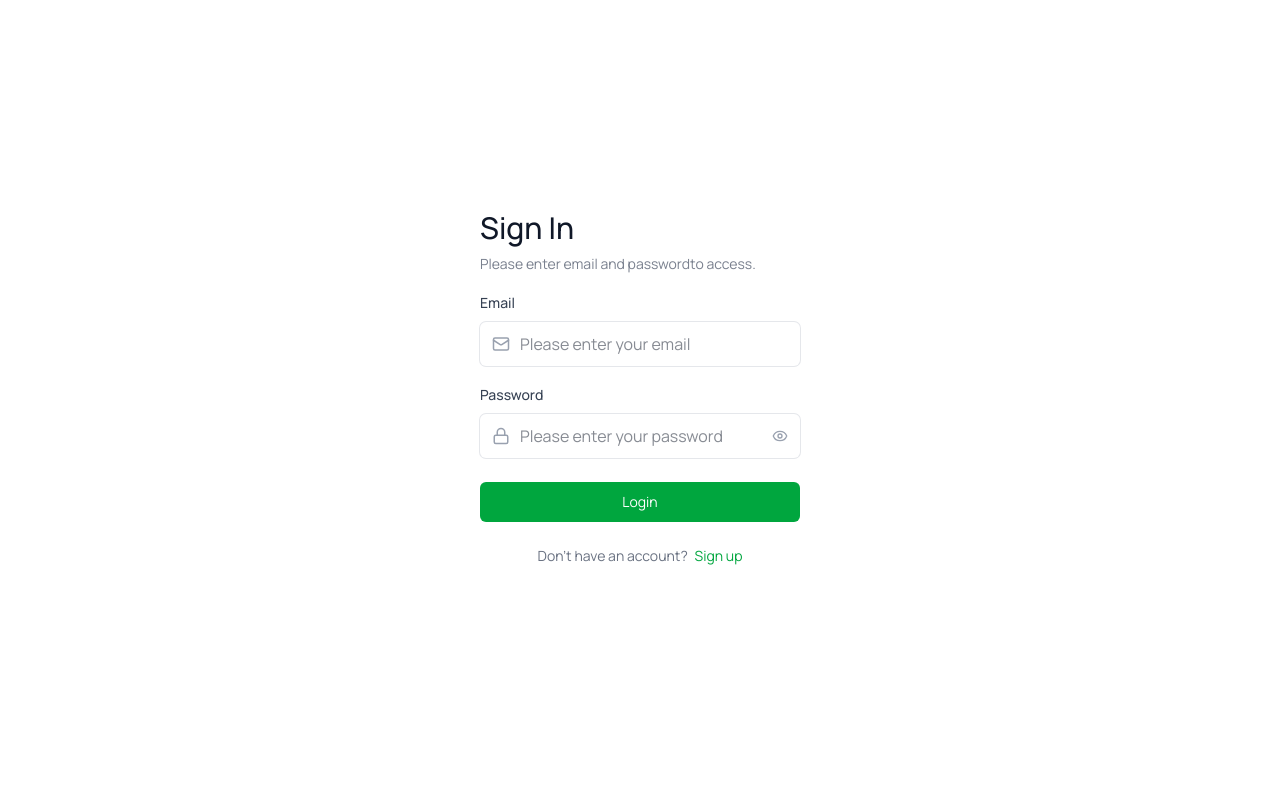
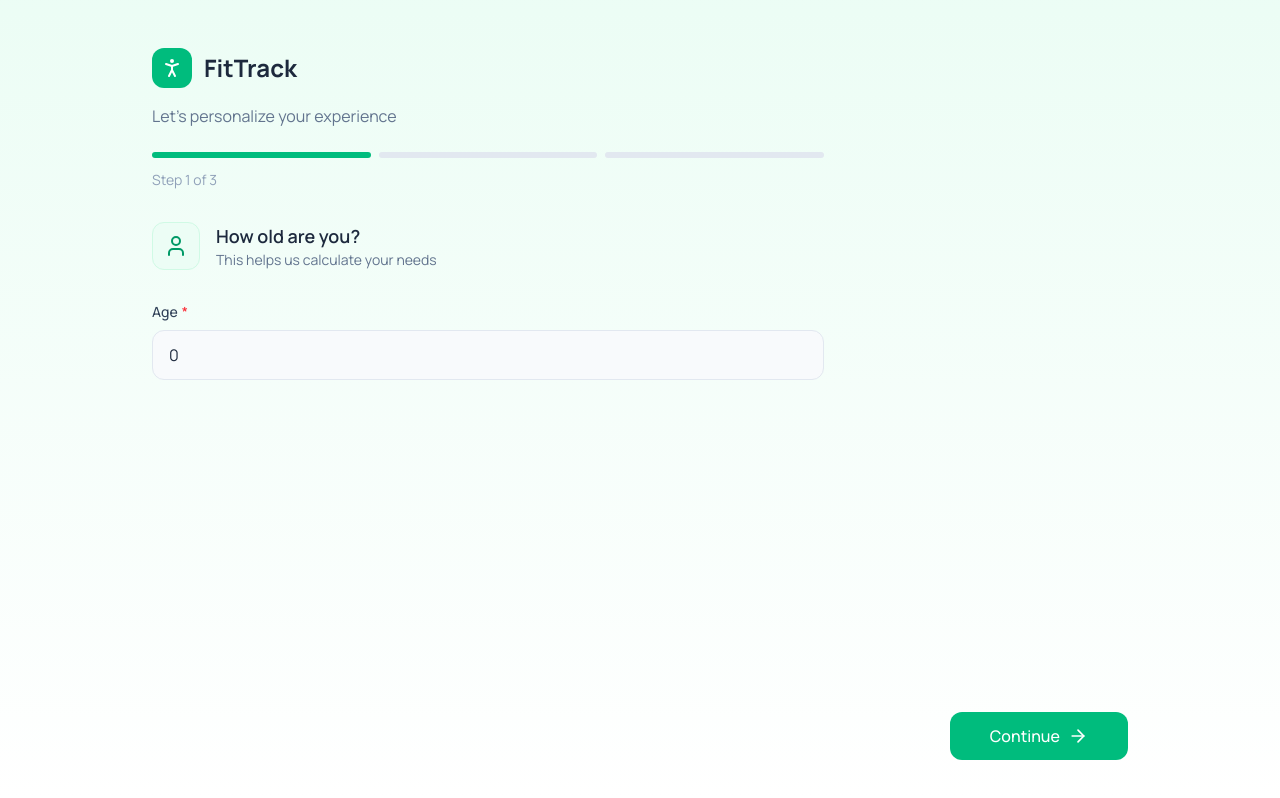
Before and after one commit to Vanshsharma3330/AI-Fitness-Tracker, a React app: page /onboarding in a window 1280 px wide. Before the commit this address led to /. Built offline with nearby package versions, Linux system fonts and the light colour scheme; sample sign-in values are in the browser's storage; the HTML template or start-up script is replaced by a standard one; a web font is replaced by a local one.

Commit message:
added the 3 step onboarding UI and functionality

```diff
--- a/src/App.tsx
+++ b/src/App.tsx
@@ -8,6 +8,7 @@ import { useAppContext } from "./context/AppContext"
 import Login from "./pages/Login"
 import Loading from "./components/Loading"
 import Onboarding from "./pages/Onboarding"
+import { Toaster } from "react-hot-toast"
 
 const App = () => {
   const { user, isUserFetched, onboardingCompleted } = useAppContext()
@@ -17,31 +18,35 @@ const App = () => {
   }
 
   return (
-    <Routes>
+    <>
+      <Toaster/>
+      <Routes>
       <Route path="/" element={<Login />} />
+      <Route path="/onboarding" element={user ? <Onboarding /> : <Navigate to="/" replace />} />
       <Route
         path="/dashboard"
         element={user ? <Layout /> : <Navigate to="/" replace />}
       >
         <Route
           index
-          element={user ? (onboardingCompleted ? <Dashboard /> : <Onboarding />) : null}
+          element={user ? (onboardingCompleted ? <Dashboard /> : <Navigate to="/onboarding" replace />) : null}
         />
         <Route
           path="food"
-          element={user ? (onboardingCompleted ? <FoodLog /> : <Onboarding />) : null}
+          element={user ? (onboardingCompleted ? <FoodLog /> : <Navigate to="/onboarding" replace />) : null}
         />
         <Route
           path="activity"
-          element={user ? (onboardingCompleted ? <ActivityLog /> : <Onboarding />) : null}
+          element={user ? (onboardingCompleted ? <ActivityLog /> : <Navigate to="/onboarding" replace />) : null}
         />
         <Route
           path="profile"
-          element={user ? (onboardingCompleted ? <Profile /> : <Onboarding />) : null}
+          element={user ? (onboardingCompleted ? <Profile /> : <Navigate to="/onboarding" replace />) : null}
         />
       </Route>
       <Route path="*" element={<Navigate to={user ? "/dashboard" : "/"} replace />} />
     </Routes>
+    </>
   )
 }
 
--- a/src/context/AppContext.tsx
+++ b/src/context/AppContext.tsx
@@ -11,48 +11,56 @@ export const AppProvider = ( {children} : {children: React.ReactNode} )=>{
     const navigate = useNavigate()
     const [user, setUser] = useState<User>(null)
     const [isUserFetched, setIsUserFetched] = useState(false)
-    const [onboardingCompleted, setOnboardingCompleted] = useState(false)
+    const [onboardingCompleted, setOnboardingCompleted] = useState(() => {
+        return localStorage.getItem('onboardingCompleted') === 'true'
+    })
     const [allFoodLogs, setAllFoodLogs] = useState<FoodEntry[]>([])
     const [allActivityLogs, setAllActivityLogs] = useState<ActivityEntry[]>([])
-
 
     const signup = async (credentials: Credentials)=>{
         const {data} = await mockApi.auth.register(credentials)
         setUser(data.user)
-        setOnboardingCompleted(true)
+        setOnboardingCompleted(false)
         localStorage.setItem('token', data.jwt)
+        localStorage.setItem('onboardingCompleted', 'false')
     }
 
     const login = async (credentials: Credentials)=>{
         const {data} = await mockApi.auth.login(credentials)
         setUser({...data.user, token: data.jwt})
-        setOnboardingCompleted(true)
+        const completed = localStorage.getItem('onboardingCompleted') === 'true'
+        setOnboardingCompleted(completed)
         localStorage.setItem('token', data.jwt)
     }
 
     const fetchUser = async(token: string)=>{
         const {data} = await mockApi.user.me()
         setUser({...data, token})
-        setOnboardingCompleted(true)
+        const completed = localStorage.getItem('onboardingCompleted') === 'true'
+        setOnboardingCompleted(completed)
         setIsUserFetched(true)
     }
 
     const logout = ()=>{
         localStorage.removeItem('token')
+        localStorage.removeItem('onboardingCompleted')
         setUser(null)
         setOnboardingCompleted(false)
         navigate('/')
     }
 
-
     useEffect(()=>{
         const token = localStorage.getItem('token')
         if(token){
-            setIsUserFetched(true)
-        }else{
+            fetchUser(token)
+        } else {
             setIsUserFetched(true)
         }
     }, [])
+
+    useEffect(() => {
+        localStorage.setItem('onboardingCompleted', String(onboardingCompleted))
+    }, [onboardingCompleted])
 
 
     const value = {
--- a/src/pages/Login.tsx
+++ b/src/pages/Login.tsx
@@ -2,6 +2,7 @@ import { AtSignIcon, EyeIcon, EyeOffIcon, LockIcon, MailIcon } from "lucide-reac
 import { useEffect, useState } from "react"
 import { useNavigate } from "react-router-dom"
 import { useAppContext } from "../context/AppContext"
+import { Toaster } from "react-hot-toast"
 
 
 const Login = () => {
@@ -35,6 +36,7 @@ const Login = () => {
 
   return (
     <>
+      <Toaster/>
       <main className="login-page-container">
         <form onSubmit={handleSubmit} className="login-form">
           <h2 className="text-3xl font-medium text-gray-900 dark:text-white">
--- a/src/pages/Onboarding.tsx
+++ b/src/pages/Onboarding.tsx
@@ -1,8 +1,201 @@
+import { ArrowLeft, ArrowRight, PersonStanding, ScaleIcon, Target, User } from "lucide-react"
+import { useState } from "react"
+import toast, { Toaster } from "react-hot-toast"
+import { useAppContext } from "../context/AppContext"
+import type { ProfileFormData, UserData } from "../types"
+import Input from "../components/ui/Input"
+import Button from "../components/ui/Button"
+import mockApi from "../assets/mockApi"
+import { ageRanges, goalOptions } from "../assets/assets"
+import Slider from "../components/ui/Slider"
+
+
+
 const Onboarding = () => {
+
+  const [step, setStep] = useState(1)
+  const {user, setOnboardingCompleted, fetchUser} = useAppContext()
+  const [formData, setFormData] = useState<ProfileFormData>({
+    age: 0,
+    weight: 0,
+    height: 0,
+    goal: 'maintain',
+    dailyCalorieIntake: 2000,
+    dailyCalorieBurn: 400,
+  })
+
+  const totalSteps = 3;
+
+  const updateField = (field: keyof ProfileFormData, value: string | number)=>{
+    setFormData({...formData, [field]: value})
+  }
+
+  const handleNext = async ()=>{
+    if(step === 1){
+      if(!formData.age || Number(formData.age) < 13 || Number(formData.age) > 120){
+        return toast("Age is required")
+      }
+    }
+    if(step < totalSteps){
+      setStep(step + 1);
+    }else{
+      const userData = {
+        ...formData,
+        age: formData.age,
+        weight: formData.weight,
+        height: formData.height ? formData.height : null,
+        createdAt: new Date().toISOString(),
+      };
+      localStorage.setItem('fitnessUser', JSON.stringify(userData))
+      await mockApi.user.update(user?.id || "", userData as unknown as Partial<UserData>)
+
+      toast.success("Profile updated successfully")
+      setOnboardingCompleted(true)
+      fetchUser(user?.token || "")
+    }
+  }
+
   return (
-    <div>
-      Onboarding
-    </div>
+    <>
+      <Toaster/>
+      <div className="onboarding-container">
+        {/* Header */}
+        <div className="p-6 pt-12 onboarding-wrapper">
+          <div className="flex items-center gap-3 mb-2">
+            <div className="w-10 h-10 rounded-xl bg-emerald-500 flex items-center justify-center">
+              <PersonStanding className="w-6 h-6 text-white" />
+            </div>
+            <h1 className="text-2xl font-bold text-slate-800 dark:text-white">FitTrack</h1>
+          </div>
+          <p className="text-slate-500 dar:text-slate-400 mt-4">
+            Let's personalize your experience
+          </p>
+        </div>
+        {/* Progress Indiacator */}
+        <div className="px-6 mb-8 onboarding-wrapper">
+          <div className="flex gap-2 max-w-2xl">
+            {[1,2,3].map((s)=>(
+              <div key={s} className={`h-1.5 flex-1 rounded-full transition-all duration-300 ${s <= step ? "bg-emerald-500" : "bg-slate-200 dark:bg-slate-200"}`} />
+            ))}
+          </div>
+          <p className="text-sm text-slate-400 mt-3">Step {step} of {totalSteps}</p>
+        </div>
+        {/* Form Content */}
+        <div className="flex-1 px-6 onboarding-wrapper">
+            {step === 1 && (
+              <div className="space-y-6">
+                <div className="flex items-center gap-4 mb-8">
+                  <div className="size-12 rounded-xl bg-emerald-50 dark:bg-emerald-900/10 border border-emerald-100 dark:border-emerald-800 flex items-center justify-center">
+                    <User className="size-6 text-emerald-600 dark:text-emerald-400" />
+                  </div>
+                  <div>
+                    <h2 className="text-lg font-semibold text-slate-800 dark:text-white">How old are you?</h2>
+                    <p className="text-slate-500 dark:text-slate-400 text-sm">This helps us calculate your needs</p>
+                  </div>
+                </div>
+                <Input label="Age" type="number" className="max-w-2xl" value={formData.age} onChange={(v)=>updateField('age', v)} placeholder="Enter your age" min={13} max={120} required/>
+              </div>
+            )}
+
+            {step === 2 && (
+              <div className="space-y-6 onboarding-wrapper ">
+                <div className="flex items-center gap-4 mb-8">
+                  <div className="size-12 rounded-xl bg-emerald-50 dark:bg-emerald-900/10 border border-emerald-100 dark:border-emerald-800 flex items-center justify-center">
+                    <ScaleIcon className="size-6 text-emerald-600 dark:text-emerald-400" />
+                  </div>
+                  <div>
+                    <h2 className="text-lg font-semibold text-slate-800 dark:text-white">Your measurements</h2>
+                    <p className="text-slate-500 dark:text-slate-400 text-sm">Help us track your progress</p>
+                  </div>
+                </div>
+                <div className="flex flex-col gap-4 max-w-2xl">
+                  <Input label="Weight (kg)" type="number" value={formData.weight} onChange={(v)=>updateField('weight', v)} placeholder="Enter your weight" min={20} max={300} required/>
+
+                  <Input label="Height (cm) - Optional" type="number" value={formData.height} onChange={(v)=>updateField('height', v)} placeholder="Enter your height" min={100} max={250} />
+                </div>
+              </div>
+            )}
+
+            {step === 3 && (
+              <div className="space-y-6 onboarding-wrapper ">
+                <div className="flex items-center gap-4 mb-8">
+                  <div className="size-12 rounded-xl bg-emerald-50 dark:bg-emerald-900/10 border border-emerald-100 dark:border-emerald-800 flex items-center justify-center">
+                    <Target className="size-6 text-emerald-600 dark:text-emerald-400" />
+                  </div>
+                  <div>
+                    <h2 className="text-lg font-semibold text-slate-800 dark:text-white">What's your goal?</h2>
+                    <p className="text-slate-500 dark:text-slate-400 text-sm">We'll tailor your experience</p>
+                  </div>
+                </div>
+
+                {/* Options */}
+                <div className="space-y-4 max-w-lg">
+                  {goalOptions.map((option)=>(
+                    <button
+                    key={option.value}
+                    onClick={()=>{
+                      const age = Number(formData.age);
+                      const range = ageRanges.find((r)=>age <= r.max) || ageRanges[ageRanges.length - 1];
+                      let intake = range.maintain;
+                      let burn = range.burn;
+                      if(option.value === 'lose'){
+                        intake -= 400;
+                        burn += 100;
+                      }else if(option.value === 'gain'){
+                        intake += 500;
+                        burn -= 100;
+                      }
+
+                      setFormData({
+                        ...formData,
+                        goal: option.value as 'lose' | 'maintain' | 'gain',
+                        dailyCalorieIntake: intake,
+                        dailyCalorieBurn: burn,
+                      })
+                    }}
+                    className={`onboarding-option-btn ${formData.goal === option.value && 'ring-2 ring-emerald-500'}`}>
+                      <span className="text-base text-slate-700 dark:text-slate-200">
+                        {option.label}
+                      </span>
+                    </button>
+                  ))}
+                </div>
+
+                <div className="border-t border-slate-200 dark:border-slate-700 my-6 max-w-lg"></div>
+
+                {/* Daily Targets */}
+                <div className="space-y-8 max-w-lg">
+                  <h3 className="text-md font-medium text-slate-800 dark:text-white mb-4">Daily Targets</h3>
+                  <div className="space-y-6">
+                    <Slider label="Daily Calorie Intake" min={120} max={4000} step={50} value={formData.dailyCalorieIntake} onChange={(v)=>updateField('dailyCalorieIntake', v)} unit="kcal" infoText="The total calories you plan to consume each day."/>
+                    <Slider label="Daily Calorie Burn" min={100} max={2000} step={50} value={formData.dailyCalorieBurn} onChange={(v)=>updateField('dailyCalorieBurn', v)} unit="kcal" infoText="The total calories you aim to burn through exercise and activity each day."/>
+                  </div>
+                </div>
+              </div>
+            )}
+        </div>
+
+        {/* Navigation Buttons */}
+        <div className="p-6 pb-10 onboarding-wrapper">
+            <div className="flex gap-3 lg:justify-end">
+              {step > 1 && (
+                <Button variant="secondary" onClick={()=>setStep(step > 1 ? step - 1 : 1)} className="max-lg:flex-1 lg:px-10">
+                  <span className="flex items-center justify-center gap-2">
+                    <ArrowLeft className="w-5 h-5" />
+                    Back
+                  </span>
+                </Button>
+              )}
+              <Button onClick={handleNext} className="max-lg:flex-1 lg:px-10">
+                  <span className="flex items-center justify-center gap-2">
+                    {step === totalSteps ? 'Get Started ' : 'Continue'}
+                    <ArrowRight className="w-5 h-5" />
+                  </span>
+                </Button>
+            </div>
+        </div>
+      </div>
+    </>
   )
 }
 
```
